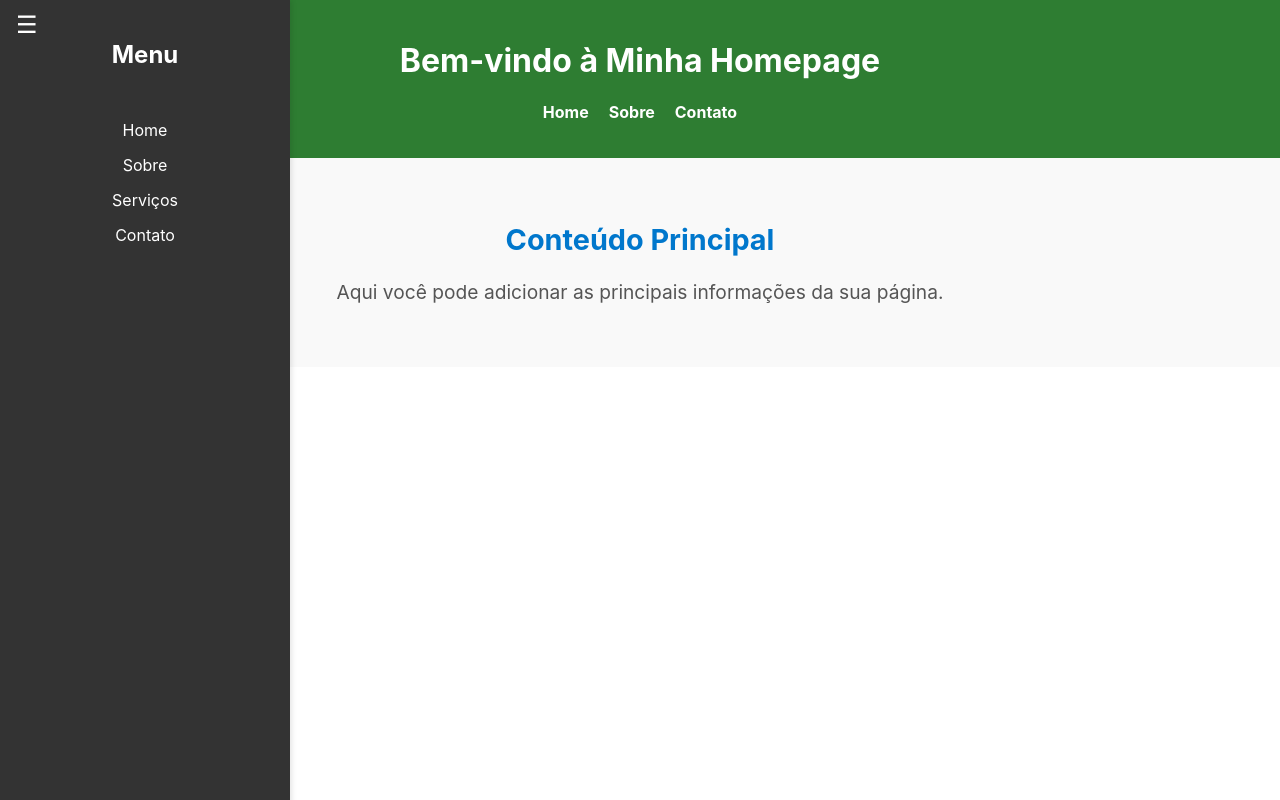
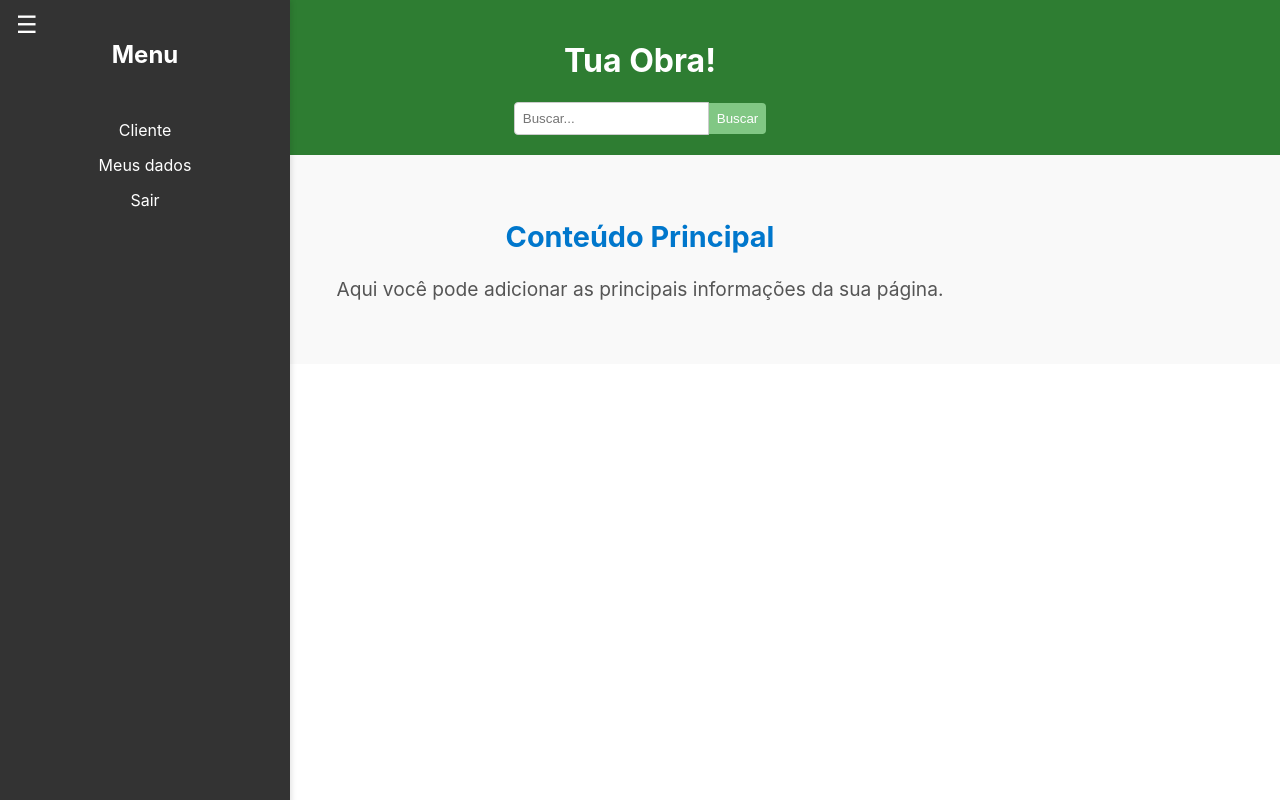
Before and after one commit to MikhaelVinicius/TuaObraFrontend, a React (Create React App) app: page / in a window 1280 px wide. Built offline with nearby package versions, Linux system fonts and the light colour scheme.

Commit message:
Barra de pesquisa criada

```diff
--- a/src/Components/Header.js
+++ b/src/Components/Header.js
@@ -5,13 +5,17 @@ import '../style/Header.css';
 const Header = () => {
   return (
     <header className="header">
-      <h1>Bem-vindo à Minha Homepage</h1>
+      <h1>Tua Obra!</h1>
       <nav>
-        <ul className="nav-list">
-          <li><a href="#home">Home</a></li>
-          <li><a href="#about">Sobre</a></li>
-          <li><a href="#contact">Contato</a></li>
-        </ul>
+      <form className="search-form" action="#search" method="get">
+      <input
+        type="text"
+        name="query"
+        placeholder="Buscar..."
+        className="search-input"
+      />
+      <button type="submit" className="search-button">Buscar</button>
+    </form>
       </nav>
     </header>
   );
--- a/src/Components/Navbar.js
+++ b/src/Components/Navbar.js
@@ -24,10 +24,10 @@ const Navbar = () => {
         <nav className="navbar">
           <h2 className="navbar-title">Menu</h2>
           <ul className="navbar-list">
-            <li><a href="#home">Home</a></li>
-            <li><a href="#about">Sobre</a></li>
-            <li><a href="#services">Serviços</a></li>
-            <li><a href="#contact">Contato</a></li>
+            <li><a href="#client">Cliente</a></li>
+            <li><a href="#Dados">Meus dados</a></li>
+            <li><a href="#sair">Sair</a></li>
+
           </ul>
         </nav>
       )}
--- a/src/style/Header.css
+++ b/src/style/Header.css
@@ -25,3 +25,29 @@
   .nav-list a:hover {
     text-decoration: underline;
   }
+
+  .search-form {
+
+    align-items: center;
+  }
+
+  .search-input {
+    padding: 0.5rem;
+    border: 1px solid #ccc;
+    border-radius: 4px 0 0 4px;
+    outline: none;
+  }
+
+  .search-button {
+    padding: 0.5rem;
+    background-color: #81C784;
+    border: none;
+    border-radius: 0 4px 4px 0;
+    color: white;
+    cursor: pointer;
+    transition: background-color 0.3s;
+  }
+
+  .search-button:hover {
+    background-color: #66BB6A;
+  }
```
